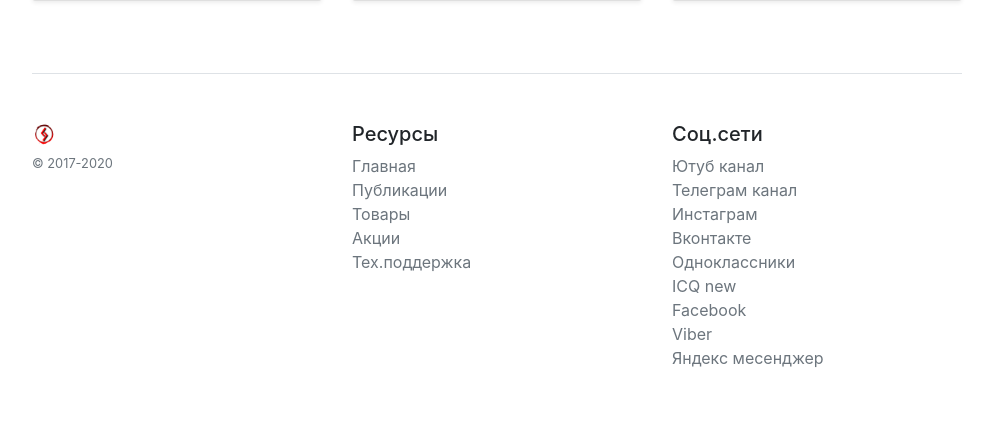
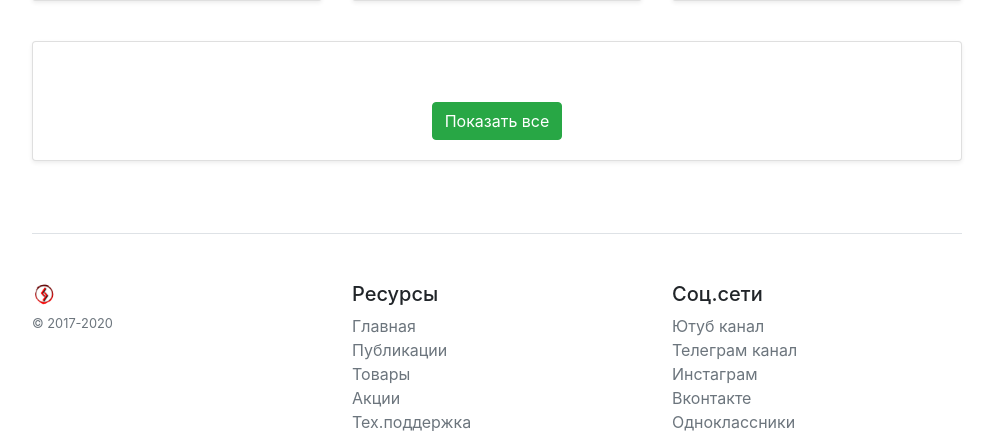
Before and after one commit to ogneyar/Hutoryanin, a Django app: page /public/1/ in a window 1280 px wide. Shown: the part 1169-1600 px from the top of the page, without its empty margins (143-1136 px from the left). Before the commit the page ends 1536 px from the top, so only its background shows below. Run offline with Django 3.2, Linux system fonts and the light colour scheme; data comes from the database, SQL or seed files in the repository; some libraries are stand-ins or nearby versions.

Commit message:
Add files via upload

```diff
--- a/web/templates/public.html
+++ b/web/templates/public.html
@@ -109,10 +109,34 @@
 		<!--https://www.youtube.com/embed/bepK5ehIwic--><!--Вакууматор. Тестирование-->
 		<!--https://www.youtube.com/embed/dGRJU_QlMf4--><!--Кето-диета. 3 месяца-->
       </div>
+
     </div>
 
 	{% endfor %}
+</div>
 
+
+<div class="card-deck mb-3 text-center">
+	<div class="card mb-4 shadow-sm">
+      <div class="card-body">
+		{% for i in quan_page %}
+			{% if i > 0 %}
+				{% if i == page_id %}
+				<button type="button" class="btn btn-outline-success" disabled>{{ i }}</button>
+				{% else %}
+				<a class="btn btn-success" href="/public/{{ i }}">{{ i }}</a>
+				{% endif %}
+			{% endif %}
+		{% endfor %}
+      </div>
+	  <div class="card-body">
+		{% if page_id == 0 %}
+		<button type="button" class="btn btn-outline-success" disabled>Показать все</button>
+		{% else %}
+		<a class="btn btn-success" href="/public">Показать все</a>
+		{% endif %}
+      </div>
+    </div>
 </div>
 
 
```
